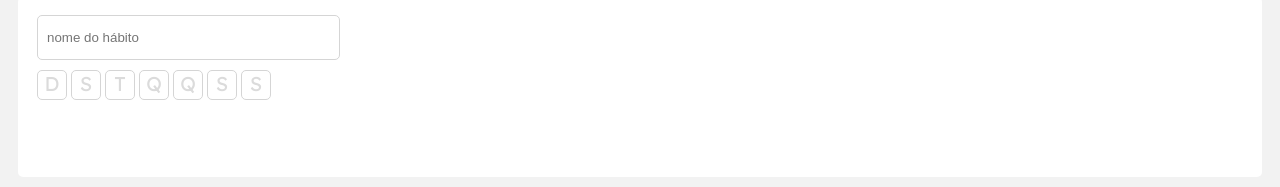
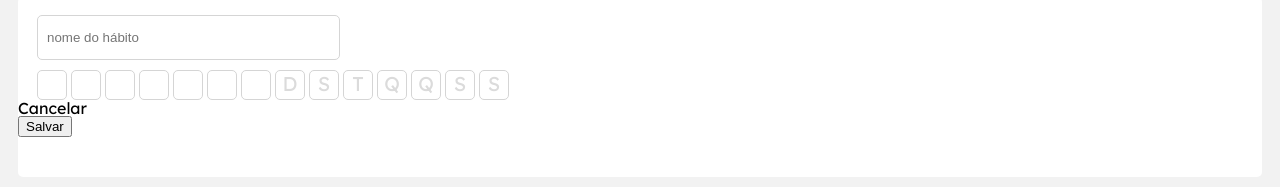
Before and after one commit to allanornel/Track-It, a React (Create React App) app: page /habitos in a window 1280 px wide. Shown: the part 157-344 px from the top of the page. Built offline with nearby package versions, Linux system fonts and the light colour scheme.

Commit message:
feat: try of SelecaoDias

```diff
--- a/src/componentes/Habitos.js
+++ b/src/componentes/Habitos.js
@@ -1,8 +1,12 @@
 import styled from "styled-components";
 import Header from "./Header";
 import Footer from "./Footer";
+import { useState } from "react";
+import SelecaoDias from "./SelecaoDias";
 
 export default function Habitos() {
+  const [daysSelecionado, setDaysSelecionado] = useState([]);
+  const days = [0, 1, 2, 3, 4, 5, 6];
   return (
     <>
       <Header />
@@ -17,7 +21,17 @@ export default function Habitos() {
           <CriacaoHabito>
             <form>
               <input placeholder="nome do hábito" required></input>
+
               <Dias>
+                {days.map((day) => {
+                  return (
+                    <SelecaoDias
+                      id={day}
+                      daysSelecionado={daysSelecionado}
+                      setDaysSelecionado={setDaysSelecionado}
+                    />
+                  );
+                })}
                 <div>D</div>
                 <div>S</div>
                 <div>T</div>
@@ -26,6 +40,8 @@ export default function Habitos() {
                 <div>S</div>
                 <div>S</div>
               </Dias>
+              <p>Cancelar</p>
+              <button>Salvar</button>
             </form>
           </CriacaoHabito>
           <NenhumHabito>
--- a/src/componentes/Header.js
+++ b/src/componentes/Header.js
@@ -3,7 +3,7 @@ import { useContext } from "react";
 import UserContext from "./../context/UserContext";
 
 export default function Header() {
-  const { user, setUser } = useContext(UserContext);
+  const { user } = useContext(UserContext);
   return (
     <>
       <Container>
--- /dev/null
+++ b/src/componentes/SelecaoDias.js
@@ -0,0 +1,17 @@
+import { useState } from "react";
+
+export default function SelecaoDias({
+  id,
+  daysSelecionado,
+  setDaysSelecionado,
+}) {
+  const [selecionado, setSelecionado] = useState(false);
+
+  return <div onClick={clicarDia}></div>;
+
+  function clicarDia() {
+    if (selecionado) {
+      setSelecionado(true);
+    }
+  }
+}
```
